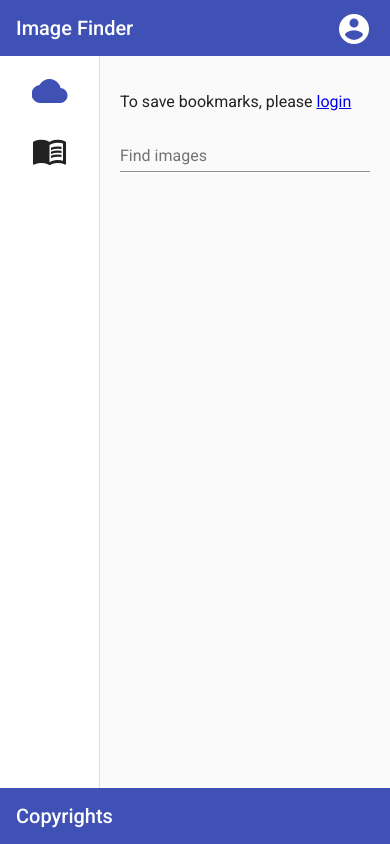
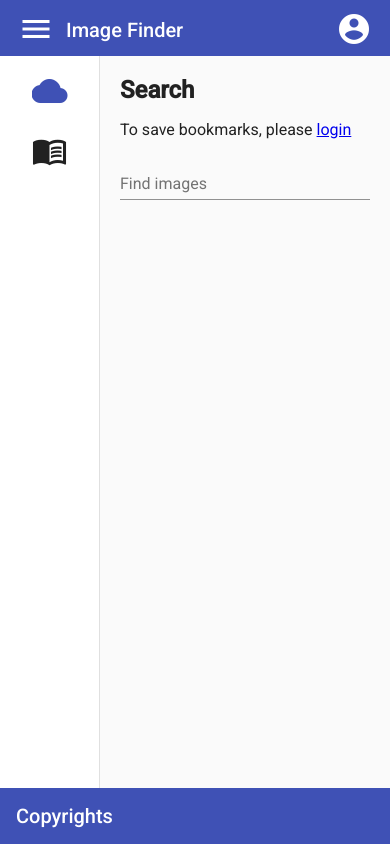
Before and after one commit to AlekseyMalakhov/flikr-job-test, an Angular app: page / in a window 390 px wide. Built offline with nearby package versions, Linux system fonts and the light colour scheme.

Commit message:
show mobile menu

```diff
--- a/src/app/bookmarks-page/bookmarks-page.component.css
+++ b/src/app/bookmarks-page/bookmarks-page.component.css
@@ -9,3 +9,7 @@
     justify-content: center;
     flex-wrap: wrap;
 }
+
+h2 {
+    margin: 0 0;
+}
--- a/src/app/bookmarks-page/bookmarks-page.component.html
+++ b/src/app/bookmarks-page/bookmarks-page.component.html
@@ -1,4 +1,5 @@
 <div class="container" *ngIf = "user._id">
+    <h2>Bookmarks</h2>
     <mat-paginator
         *ngIf="length !== 0"
         (page)="handlePageEvent($event)"
@@ -29,5 +30,6 @@
 </div>
 
 <div class="container" *ngIf = "!user._id">
+    <h2>Bookmarks</h2>
     <p>To see your bookmarks, please <a [href]="code_url" target="_blank">login</a></p>
 </div>
--- a/src/app/header/header.component.css
+++ b/src/app/header/header.component.css
@@ -9,8 +9,12 @@ mat-toolbar {
     line-height: 36px;
 }
 
-a {
+.user {
     margin-left: 10px;
+}
+
+.pages {
+    margin-right: 10px;
 }
 
 .name {
--- a/src/app/header/header.component.html
+++ b/src/app/header/header.component.html
@@ -1,17 +1,24 @@
 <mat-toolbar color="primary">
     <div>
-        <span>Image Finder</span>
+        <button class="pages" mat-icon-button [matMenuTriggerFor]="pages_type">
+            <mat-icon class = "login" aria-hidden="false" aria-label="Account icon">menu</mat-icon>
+        </button>
+        <mat-menu #pages_type="matMenu">
+            <button mat-menu-item (click)="onSearchPageSelect()">Search page</button>
+            <button mat-menu-item (click)="onBookmarksPageSelect()">Bookmarks page</button>
+        </mat-menu>
+        <span class="name">Image Finder</span>
     </div>
     <div>
         <span class="name">{{user.fullName}}</span>
-        <a mat-icon-button  [href]="code_url" target="_blank" *ngIf="!user._id">
+        <a class="user" mat-icon-button  [href]="code_url" target="_blank" *ngIf="!user._id">
             <mat-icon class = "login" aria-hidden="false" aria-label="Account icon">account_circle</mat-icon>
         </a>
 
-        <button mat-icon-button *ngIf="user._id" [matMenuTriggerFor]="menu">
+        <button class="user" mat-icon-button *ngIf="user._id" [matMenuTriggerFor]="account">
             <mat-icon class = "login" aria-hidden="false" aria-label="Account icon">account_circle</mat-icon>
         </button>
-        <mat-menu #menu="matMenu">
+        <mat-menu #account="matMenu">
             <button mat-menu-item (click)="logout()">Logout</button>
         </mat-menu>
     </div>
--- a/src/app/header/header.component.ts
+++ b/src/app/header/header.component.ts
@@ -1,6 +1,7 @@
 import { Component, OnInit } from '@angular/core';
 import { RaindropService } from "../raindrop.service";
 import { ActivatedRoute } from '@angular/router';
+import { ImageFinderService } from "../imagefinder.service";
 
 @Component({
   selector: 'app-header',
@@ -12,7 +13,7 @@ export class HeaderComponent implements OnInit {
   code_url = `https://raindrop.io/oauth/authorize?client_id=${this.raindrop.clientID}&redirect_uri=${this.raindrop.redirectURI}`;
   user = {fullName: "", _id: null}
 
-  constructor(private raindrop: RaindropService, private route: ActivatedRoute) { }
+  constructor(private raindrop: RaindropService, private route: ActivatedRoute, private imageFinder: ImageFinderService) { }
 
   ngOnInit(): void {
     this.route.queryParams.subscribe(params => {
@@ -27,4 +28,12 @@ export class HeaderComponent implements OnInit {
     this.raindrop.logout();
   }
 
+  onSearchPageSelect(): void {
+    this.imageFinder.changePage("search");
+  }
+
+  onBookmarksPageSelect(): void {
+    this.imageFinder.changePage("bookmarks");
+  }
+
 }
--- a/src/app/main/main.component.ts
+++ b/src/app/main/main.component.ts
@@ -8,12 +8,12 @@ import { ImageFinderService } from "../imagefinder.service";
 })
 export class MainComponent implements OnInit {
 
-  constructor(private ImageFinderService: ImageFinderService) { }
+  constructor(private imageFinder: ImageFinderService) { }
 
   page:string = "";
 
   ngOnInit(): void {
-    this.ImageFinderService.currentPage.subscribe(page => this.page = page);
+    this.imageFinder.currentPage.subscribe(page => this.page = page);
   }
 
 }
--- a/src/app/search-page/search-page.component.css
+++ b/src/app/search-page/search-page.component.css
@@ -18,3 +18,7 @@
     justify-content: center;
     flex-wrap: wrap;
 }
+
+h2 {
+    margin: 0 0;
+}
--- a/src/app/search-page/search-page.component.html
+++ b/src/app/search-page/search-page.component.html
@@ -1,4 +1,5 @@
 <div class="container">
+    <h2>Search</h2>
     <div *ngIf = "!user._id">
         <p>To save bookmarks, please <a [href]="code_url" target="_blank">login</a></p>
     </div>
--- a/src/app/sidenav/sidenav.component.ts
+++ b/src/app/sidenav/sidenav.component.ts
@@ -12,19 +12,28 @@ export class SidenavComponent implements OnInit {
 
   searchIconColor: string = "primary";
   bookmarksIconColor: string = "basic";
+  page:string = "";
 
-  ngOnInit(): void {}
+  ngOnInit(): void {
+    this.imageFinder.currentPage.subscribe(page => {
+      this.page = page;
+      if (page === "search") {
+        this.searchIconColor = "primary";
+        this.bookmarksIconColor = "basic";
+      }
+      if (page === "bookmarks") {
+        this.searchIconColor = "basic";
+        this.bookmarksIconColor = "primary";
+      }
+    });
+  }
 
   onSearchPageSelect(): void {
     this.imageFinder.changePage("search");
-    this.searchIconColor = "primary";
-    this.bookmarksIconColor = "basic";
   }
 
   onBookmarksPageSelect(): void {
     this.imageFinder.changePage("bookmarks");
-    this.searchIconColor = "basic";
-    this.bookmarksIconColor = "primary";
   }
 
 }
```
